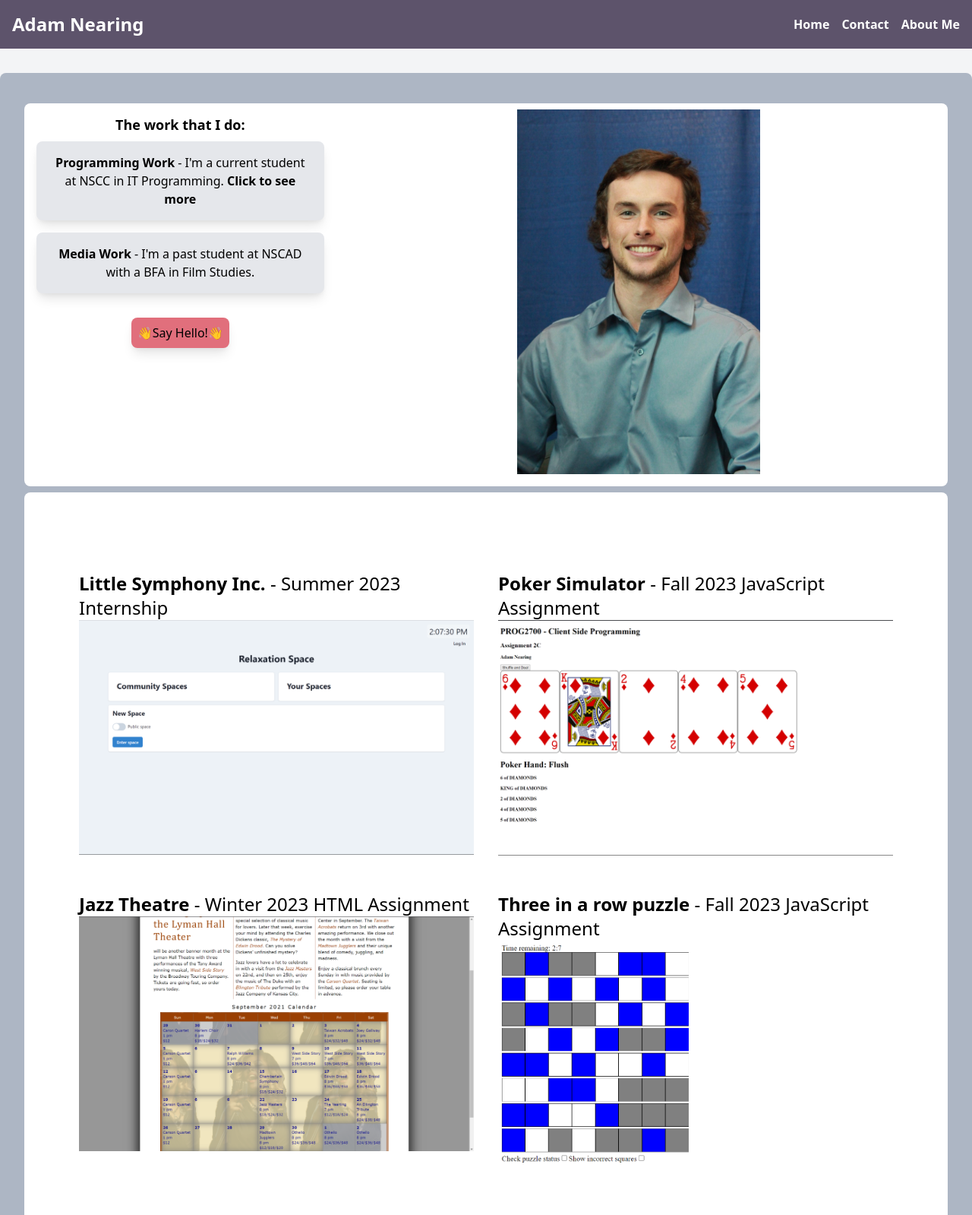
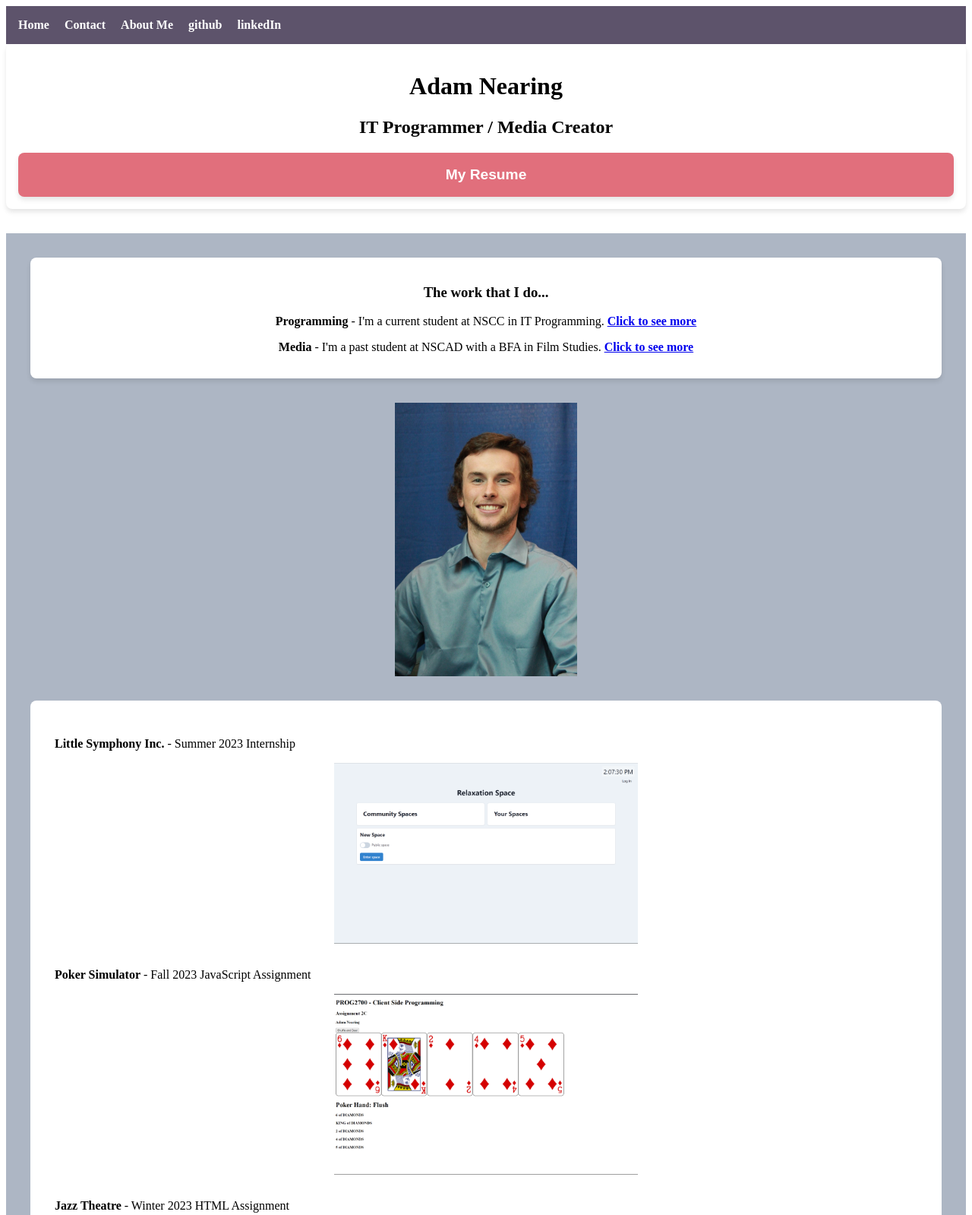
Before and after one commit to adamnear/AdamNearingEPortfolio, a website: page index.html in a window 1280 px wide. Shown: the top 1599 px of the page at 76% size. Drawn offline with nearby package versions, Linux system fonts and the light colour scheme; files that its build step writes are made by us from their sources.

Commit message:
adding css

```diff
--- a/index.html
+++ b/index.html
@@ -5,112 +5,90 @@
     <meta charset="UTF-8">
     <meta name="viewport" content="width=device-width, initial-scale=1.0">
     <title>Adam Nearing Portfolio</title>
-    <link href="https://cdn.jsdelivr.net/npm/tailwindcss@2.2.19/dist/tailwind.min.css" rel="stylesheet">
+    <link href="./styles/styles.css" rel="stylesheet">
 </head>
 
 <body class="min-h-screen bg-gray-100">
     <!-- Navbar -->
-    <nav style="background-color: #5D536B;" class="p-4">
-        <div class="container mx-auto flex justify-between items-center">
-            <h1 class="text-white text-2xl font-bold"><a href="#" class="text-white">Adam Nearing</a></h1>
-            <div class="col-span-6 col-start-2">
-                <ul class="flex space-x-4">
+    <nav class="navbar">
+        <div class="container">
+            <div class="nav-links">
+                <ul>
                     <li><a href="#" class="text-white font-bold">Home</a></li>
                     <li><a href="#" class="text-white font-bold">Contact</a></li>
                     <li><a href="#" class="text-white font-bold">About Me</a></li>
+                    <li><a href="#" class="text-white font-bold">github</a></li>
+                    <li><a href="#" class="text-white font-bold">linkedIn</a></li>
                 </ul>
             </div>
         </div>
     </nav>
 
-    <!-- Main Content -->
-    <div class="container mx-auto my-8 p-8 bg-white rounded-lg shadow-lg grid" style="background-color: #ADB6C4;">
-        <div class="container mx-auto my-2 p-2 bg-white rounded-lg grid grid-cols-1 md:grid-cols-3 gap-2">
-            <div class="col-span-1 h-80 flex items-center justify-center">
-                <div class="card p-2 rounded-lg text-center mx-auto">
+    <!-- Title -->
+    <div class="title-content">
+        <div class="container">
+            <div class="card">
                 <div class="card-content">
-                        <p class="text-lg font-bold mb-2">The work that I do:</p>
-                        <ul class="mb-4">
-                            <div class="card bg-gray-200 p-4 rounded-lg shadow-lg mb-4">
-                                <li><strong>Programming Work</strong> - I'm a current student at NSCC in IT
-                                    Programming.
-                                    <a href=" #imageSection"><strong>Click to see more</strong></a>
-                                </li>
-                            </div>
-                            <div class="card bg-gray-200 p-4 rounded-lg shadow-lg mb-8">
-                                <li><strong>Media Work</strong> - I'm a past student at NSCAD with a BFA in Film
-                                    Studies.
-                                </li>
-                            </div>
-                        </ul>
-                        <div style="background-color: #E16F7C;"
-                            class="card p-2 rounded-lg shadow-lg text-center mx-auto inline-block">
-                            <button class="js-modal-trigger btn-primary inline-flex items-center">
-                                👋Say Hello!👋
-                            </button>
-                        </div>
-                    </div>
-                </div>
-            </div>
-
-            <!-- Image -->
-            <div class="col-span-2 flex items-end">
-                <div class="card mx-auto">
-                    <div class="card-content text-center">
-                        <div class="mb-2">
-                            <img src="src/img/Me.jpg" alt="Me" class="w-80 h-100 mx-auto">
-                        </div>
+                    <h1 class="name">Adam Nearing</h1>
+                    <h2 class="roles">IT Programmer / Media Creator</h2>
+                    <div class="btn-container">
+                        <button class="btn-primary">My Resume</button>
                     </div>
                 </div>
             </div>
 
         </div>
 
-        <!-- <div class="modal" id="modal-js-example">
-            <div class="modal-background"></div>
-            <div class="modal-content">
-                <div class="box text-center">
-                    <p>My email is adamnearing14@gmail.com - Contact now!</p>
+        <!-- Main Content -->
+        <div class="main-content">
+            <div class="container">
+                <div class="card">
+                    <div class="card-content">
+                        <h3>The work that I do...</h3>
+                        <ul class="work-list">
+                            <li>
+                                <strong>Programming</strong> - I'm a current student at NSCC in IT Programming.
+                                <a href="#programmingWork"><strong>Click to see more</strong></a>
+                            </li>
+                            <li>
+                                <strong>Media</strong> - I'm a past student at NSCAD with a BFA in Film Studies.
+                                <a href="#mediaWork"><strong>Click to see more</strong></a>
+                            </li>
+                        </ul>
                     </div>
                 </div>
-            <button class="modal-close btn-secondary" aria-label="close"></button>
-        </div> -->
+                <div class="image-container">
+                    <img src="src/img/Me.jpg" alt="Me" class="image">
+                </div>
+            </div>
 
             <!-- My work -->
-        <div class="container mx-auto p-10 bg-white rounded-lg">
-
-            <div class="container mx-auto my-8 p-8 bg-white rounded-lg">
-                <div class="grid grid-cols-1 gap-8">
-                    <div id="imageSection" class="mb-4">
-                        <div class="grid grid-cols-1 lg:grid-cols-2 gap-8">
-                            <div class="mb-4">
+            <div class="work-container">
+                <div id="imageSection" class="work-section">
+                    <div class="grid">
+                        <div class="work-item">
                             <p class="text-2xl"><strong>Little Symphony Inc.</strong> - Summer 2023 Internship</p>
-                                <img src="src/img/Relaxation Space.png" alt="Relaxation Space"
-                                    class="w-120 h-120 mx-auto">
+                            <img src="src/img/Relaxation Space.png" alt="Relaxation Space" class="work-image">
                         </div>
-                            <div class="mb-4">
-                                <p class="text-2xl"><strong>Poker Simulator</strong> - Fall 2023 JavaScript Assignment
+                        <div class="work-item">
+                            <p class="text-2xl"><strong>Poker Simulator</strong> - Fall 2023 JavaScript Assignment</p>
+                            <img src="src/img/Poker Simulator.png" alt="Poker Simulator" class="work-image">
+                        </div>
+                        <div class="work-item">
+                            <p class="text-2xl"><strong>Jazz Theatre</strong> - Winter 2023 HTML Assignment</p>
+                            <img src="src/img/Jazz Theatre .png" alt="Jazz Theatre" class="work-image">
+                        </div>
+                        <div class="work-item">
+                            <p class="text-2xl"><strong>Three in a row puzzle </strong> - Fall 2023 JavaScript
+                                Assignment
                             </p>
-                                <img src="src/img/Poker Simulator.png" alt="Poker Simulator"
-                                    class="w-120 h-120 mx-auto">
-                            </div>
-                            <div>
-                                <p class="text-2xl"><strong>Jazz Theatre</strong> - Winter 2023 HTML Assignment</p>
-                                <img src="src/img/Jazz Theatre .png" alt="Jazz Theatre" class="w-120 h-120 mx-auto">
-                            </div>
-                            <div>
-                                <p class="text-2xl"><strong>Three in a row puzzle </strong> - Fall 2023 JavaScript
-                                    Assignment</p>
-                                <img src="src/img/puzzle.png" alt="threeinarow" class="w-120 h-120 mx-auto">
-                            </div>
-                        </div>
+                            <img src="src/img/puzzle.png" alt="threeinarow" class="work-image">
                         </div>
                     </div>
                 </div>
             </div>
         </div>
 
-
         <script src="./main.js"></script>
 </body>
 
--- /dev/null
+++ b/styles/styles.css
@@ -0,0 +1,126 @@
+/* Navbar */
+.navbar {
+    background-color: #5D536B;
+    padding: 1rem;
+}
+
+.navbar .container {
+    display: flex;
+    justify-content: space-between;
+    align-items: center;
+}
+
+.navbar .logo a {
+    color: white;
+    font-size: 2rem;
+    font-weight: bold;
+    text-decoration: none;
+}
+
+.navbar .nav-links ul {
+    list-style-type: none;
+    margin: 0;
+    padding: 0;
+}
+
+.navbar .nav-links ul li {
+    display: inline;
+    margin-right: 1rem;
+}
+
+.navbar .nav-links ul li a {
+    color: white;
+    font-weight: bold;
+    text-decoration: none;
+}
+
+/* Main Content */
+.main-content {
+    background-color: #ADB6C4;
+    padding: 2rem;
+}
+
+.card {
+    background-color: #FFFFFF;
+    border-radius: 0.5rem;
+    box-shadow: 0 4px 6px rgba(0, 0, 0, 0.1);
+    padding: 1rem;
+    margin-bottom: 2rem;
+}
+
+.card-content {
+    text-align: center;
+}
+
+.work-list {
+    list-style-type: none;
+    padding: 0;
+}
+
+.work-list li {
+    margin-bottom: 1rem;
+}
+
+.btn-container {
+    background-color: #E16F7C;
+    padding: 0.5rem;
+    border-radius: 0.5rem;
+    box-shadow: 0 4px 6px rgba(0, 0, 0, 0.1);
+    margin-top: 1rem;
+}
+
+.btn-primary {
+    background-color: transparent;
+    color: white;
+    border: none;
+    cursor: pointer;
+    font-weight: bold;
+}
+
+/* Resume button */
+
+.btn-container {
+    text-align: center;/
+}
+
+.btn-primary {
+    background-color: transparent;
+    color: white;
+    border: none;
+    cursor: pointer;
+    font-weight: bold;
+    padding: 10px 20px;
+    font-size: 1.2rem;
+    border-radius: 5px;
+}
+
+/* Profile picture */
+.image-container {
+    text-align: center;
+    /* Center the image horizontally */
+}
+
+.image-container img {
+    max-width: 20%;
+    height: auto;
+    display: block;
+    margin: 0 auto;
+}
+
+/* Work Section */
+.work-container {
+    background-color: #FFFFFF;
+    border-radius: 0.5rem;
+    padding: 2rem;
+    margin-top: 2rem;
+}
+
+.work-item {
+    margin-bottom: 2rem;
+}
+
+.work-image {
+    width: 400px;
+    margin: auto;
+    display: block;
+}
```
Also changed, not shown: pages/aboutMe/aboutMe.js (added). Lines whose indentation alone changed are shown as unchanged.
